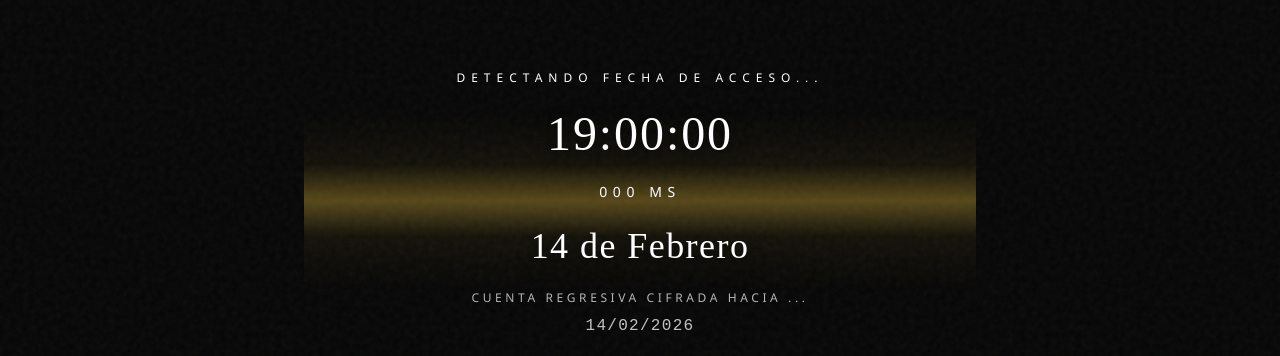
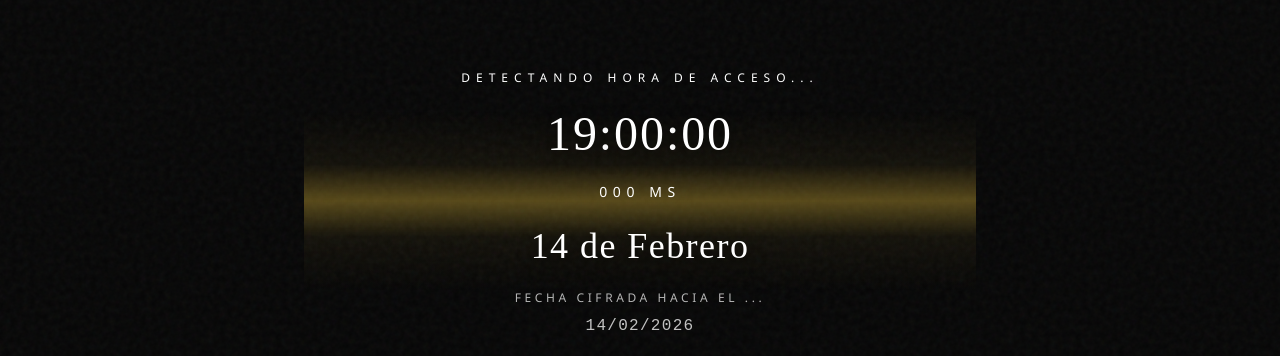
Before and after one commit to Diegotovarf/the-14th-access-portal, a React (Vite) app: page / in a window 1280 px wide. Shown: the part 196-552 px from the top of the page. Built offline with nearby package versions, Linux system fonts and the light colour scheme.

Commit message:
Ajustar textos y quitar puntos

```diff
--- a/src/App.jsx
+++ b/src/App.jsx
@@ -147,7 +147,6 @@ function App() {
   const [dateFinalized, setDateFinalized] = useState(false)
   const [loadingLocked, setLoadingLocked] = useState(false)
   const [shake, setShake] = useState(false)
-  const [ellipsisCount, setEllipsisCount] = useState(0)
   const [elapsed, setElapsed] = useState(() => getElapsed())
   const [noPos, setNoPos] = useState({ x: 0, y: 0 })
   const [isCoarsePointer, setIsCoarsePointer] = useState(false)
@@ -202,7 +201,6 @@ function App() {
         setLoadingClock(LOCKED_TIME)
         setLoadingDate(TARGET_DATE_TEXT)
         setDateResolved(true)
-        setEllipsisCount(3)
       },
       prefersReducedMotion ? 0 : 3200,
     )
@@ -242,15 +240,6 @@ function App() {
       clearTimeout(shakeTimer)
     }
   }, [dateResolved, prefersReducedMotion])
-
-  useEffect(() => {
-    if (phase !== "loading" || loadingLocked) return
-    const interval = setInterval(
-      () => setEllipsisCount((prev) => (prev + 1) % 4),
-      prefersReducedMotion ? 700 : 450,
-    )
-    return () => clearInterval(interval)
-  }, [phase, prefersReducedMotion, loadingLocked])
 
   useEffect(() => {
     if (phase !== "scan") return
@@ -404,7 +393,7 @@ function App() {
                 transition={{ duration: 0.5, ease: "easeInOut" }}
               >
                 <div className="text-[10px] uppercase tracking-[0.3em] text-portal-gold/90 sm:text-xs sm:tracking-[0.5em]">
-                  Detectando fecha de acceso...
+                  Detectando hora de acceso...
                 </div>
                 <div className="font-display text-4xl text-white sm:text-5xl text-crisp">
                   {pad(loadingClock.hours)}:{pad(loadingClock.minutes)}:
@@ -425,8 +414,7 @@ function App() {
                 )}
                 <div className="space-y-2">
                   <div className="text-[10px] uppercase tracking-[0.2em] text-white/70 sm:text-xs sm:tracking-[0.3em]">
-                    Cuenta regresiva cifrada hacia{" "}
-                    {".".repeat(ellipsisCount)}
+                    Fecha cifrada hacia el ...
                   </div>
                   <div className="space-y-1 font-digital text-sm text-white/75 sm:text-base">
                     <div>{loadingDate}</div>
```
